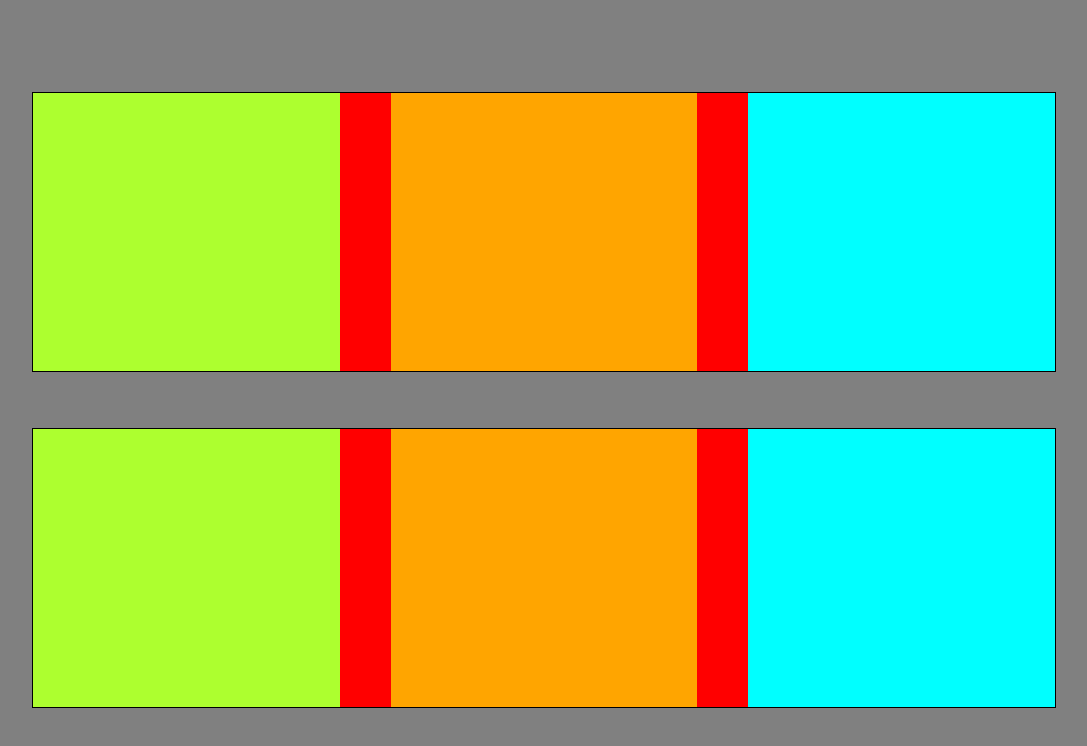
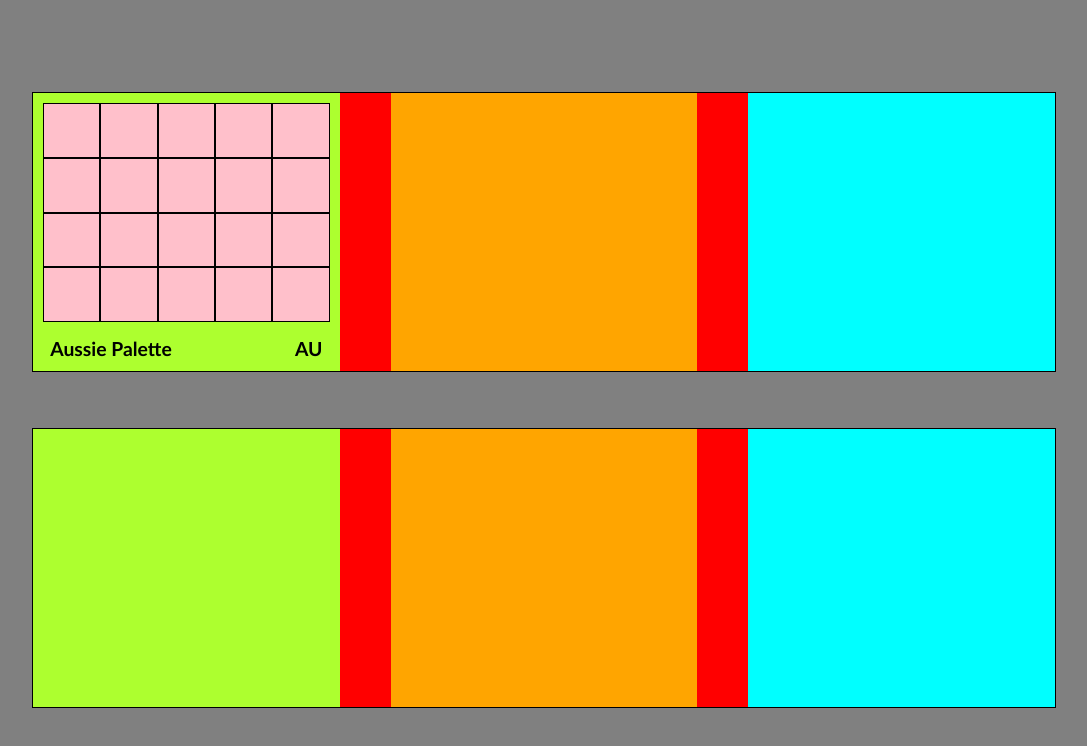
Before and after one commit to huzaifa-khan00/smit-web-dev-assignments, a plain HTML site: page assignment-04-flat-ui-color-palette/index.html in a window 1280 px wide. Shown: the whole page, without its empty margins (96-1183 px from the left). Drawn offline with Linux system fonts and the light colour scheme.

Commit message:
Box color Container Created

```diff
--- a/assignment-04-flat-ui-color-palette/CSS/style.css
+++ b/assignment-04-flat-ui-color-palette/CSS/style.css
@@ -7,6 +7,9 @@
 html, body {
     width: 100%;
     height: 100%;
+    font-family: 'Gill Sans', 'Gill Sans MT', Calibri, 'Trebuchet MS', sans-serif;
+    font-weight: bold;
+    font-size: 1.1em;
 }
 
 .container {
@@ -40,6 +43,35 @@ html, body {
 .plt-box {
     height: 100%;
     width: 30%;
+    display: flex;
+    flex-direction: column;
+    justify-content: space-between;
+    align-items: center;
+    padding: 10px;
+}
+
+.color-box-container {
+    width: 100%;
+    height: 85%;
+    background-color: blue;
+    /* margin-bottom: 5%; */
+    display: flex;
+    flex-wrap: wrap;
+}
+
+.color-box {
+    background-color: pink;
+    width: 20%;
+    height: 25%;
+    border: 1px solid;
+}
+
+.country-code {
+    display: flex;
+    justify-content: space-between;
+    align-items: center;
+    width: 95%;
+    height: 10%;
 }
 
 .au {
--- a/assignment-04-flat-ui-color-palette/index.html
+++ b/assignment-04-flat-ui-color-palette/index.html
@@ -10,37 +10,42 @@
     <div class="container">
       <div class="row1">
         <div class="plt-box au">
-            <div class="color-box" style="color: ;"></div>
-            <div class="color-box" style="color: ;"></div>
-            <div class="color-box" style="color: ;"></div>
-            <div class="color-box" style="color: ;"></div>
-            <div class="color-box" style="color: ;"></div>
-            <div class="color-box" style="color: ;"></div>
-            <div class="color-box" style="color: ;"></div>
-            <div class="color-box" style="color: ;"></div>
-            <div class="color-box" style="color: ;"></div>
-            <div class="color-box"  style="color: ;"></div>
-            <div class="color-box"  style="color: ;"></div>
-            <div class="color-box"  style="color: ;"></div>
-            <div class="color-box"  style="color: ;"></div>
-            <div class="color-box"  style="color: ;"></div>
-            <div class="color-box"  style="color: ;"></div>
-            <div class="color-box"  style="color: ;"></div>
-            <div class="color-box"  style="color: ;"></div>
-            <div class="color-box"  style="color: ;"></div>
-            <div class="color-box"  style="color: ;"></div>
-            <div class="color-box"  style="color: ;"></div>
-            <div class="au-text"></div>
+          <div class="color-box-container">
+            <div class="color-box" style="color: "></div>
+            <div class="color-box" style="color: "></div>
+            <div class="color-box" style="color: "></div>
+            <div class="color-box" style="color: "></div>
+            <div class="color-box" style="color: "></div>
+            <div class="color-box" style="color: "></div>
+            <div class="color-box" style="color: "></div>
+            <div class="color-box" style="color: "></div>
+            <div class="color-box" style="color: "></div>
+            <div class="color-box" style="color: "></div>
+            <div class="color-box" style="color: "></div>
+            <div class="color-box" style="color: "></div>
+            <div class="color-box" style="color: "></div>
+            <div class="color-box" style="color: "></div>
+            <div class="color-box" style="color: "></div>
+            <div class="color-box" style="color: "></div>
+            <div class="color-box" style="color: "></div>
+            <div class="color-box" style="color: "></div>
+            <div class="color-box" style="color: "></div>
+            <div class="color-box" style="color: "></div>
+          </div>
+          <div class="country-code">
+            <span>Aussie Palette</span>
+            <span>AU</span>
+          </div>
         </div>
 
         <div class="plt-box gb">
-            <div></div>
+          <div class="box-container"></div>
           <div class="gb-name"></div>
           <div class="gb-logo"></div>
         </div>
 
         <div class="plt-box ca">
-            <div></div>
+          <div class="box-container"></div>
           <div class="ca-name"></div>
           <div class="gb-logo"></div>
         </div>
@@ -48,19 +53,19 @@
 
       <div class="row2">
         <div class="plt-box nc">
-            <div></div>
+          <div class="box-container"></div>
           <div class="nc-name"></div>
           <div class="nc-logo"></div>
         </div>
 
         <div class="plt-box nl">
-            <div></div>
+          <div class="box-container"></div>
           <div class="nl-name"></div>
           <div class="nl-logo"></div>
         </div>
 
         <div class="plt-box fr">
-            <div></div>
+          <div class="box-container"></div>
           <div class="fr-name"></div>
           <div class="fr-logo"></div>
         </div>
```
Lines whose indentation alone changed are shown as unchanged.
